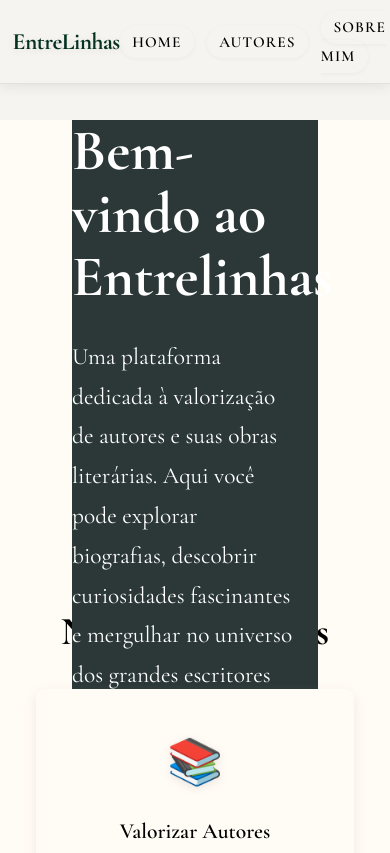
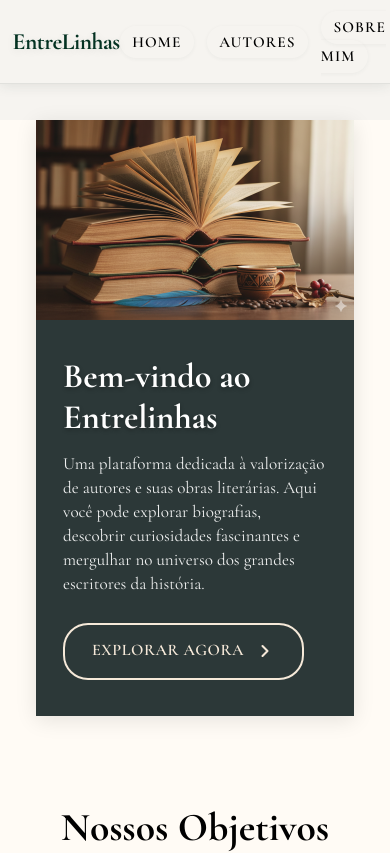
Before and after one commit to Mariaeduardar07/Entrelinhas, a Next.js app: page / in a window 390 px wide. Shown: the top 853 px of the page. Built offline with nearby package versions, Linux system fonts and the light colour scheme; no server answers.

Commit message:
feat: Refactor the Banner component structure and styles to improve the layout

```diff
--- a/src/components/bannerHome/bannerHome.module.css
+++ b/src/components/bannerHome/bannerHome.module.css
@@ -1,35 +1,30 @@
 .section {
   display: flex;
   width: 100%;
-  height: 400px;
-  margin: 2rem auto;
-  padding: 0 2rem;
-  box-shadow: none;
-  background: none;
-  max-width: 1200px;
+  min-height: 320px;
+  margin: 0;
+  padding: 0;
+  align-items: stretch;
+  box-shadow: 0 4px 20px rgba(0, 0, 0, 0.1);
 }
 
 .content {
   width: 50%;
-  padding: 3rem 2rem;
+  padding: 2.2rem 2rem;
   display: flex;
   flex-direction: column;
   justify-content: center;
+  align-items: flex-start;
   color: var(--cor-1);
-  background: var(--cor-do-banner);
-  position: relative;
+  background: linear-gradient(135deg, var(--cor-do-banner) 0%, #1a2424 100%);
 }
 
-
-
 .imageContainer {
-  position: relative;
   width: 50%;
-  height: 100%;
   overflow: hidden;
-  background: none;
   display: flex;
   align-items: center;
+  justify-content: center;
 }
 
 .image {
@@ -41,96 +36,111 @@
 }
 
 .image:hover {
-  transform: scale(1.05);
+  transform: scale(1.08);
 }
 
 
 
 .title {
   font-family: 'Cormorant Garamond', serif;
-  font-size: 3.2rem;
+  font-size: 2.4rem;
   font-weight: 700;
   color: #fff;
-  line-height: 1.1;
-  margin-bottom: 1.5rem;
+  line-height: 1.2;
+  margin-bottom: 0.8rem;
+  text-shadow: 0 2px 4px rgba(0, 0, 0, 0.3);
 }
 
 .description {
-  font-size: 1.3rem;
-  line-height: 1.7;
-  color: #fff;
-  margin-bottom: 2.5rem;
-  max-width: 90%;
+  font-size: 1rem;
+  line-height: 1.4;
+  color: rgba(255, 255, 255, 0.92);
+  margin-bottom: 1.5rem;
+  max-width: 85%;
   font-family: 'Cormorant Garamond', serif;
 }
-.carouselIndicators {
-  position: absolute;
-  left: 2rem;
-  bottom: 2rem;
-  display: flex;
-  gap: 0.5rem;
-}
-.carouselDot {
-  width: 12px;
-  height: 12px;
-  background: #fff;
-  border-radius: 50%;
-  opacity: 0.8;
-}
-
 .buttonContainer {
   display: flex;
-  gap: var(--space-md);
+  gap: 1rem;
   align-items: center;
 }
 
 .button {
-  background: linear-gradient(135deg, var(--primary-600) 0%, var(--primary-700) 100%);
-  color: white;
-  border: none;
-  border-radius: var(--radius-lg);
-  padding: var(--space-md) var(--space-xl);
+  background: transparent;
+  border: 2px solid #f6e9d9;
+  color: #f6e9d9;
+  padding: 0.7rem 1.6rem;
+  border-radius: 25px;
   font-weight: 600;
-  font-size: 0.9rem;
-  text-transform: uppercase;
-  letter-spacing: 0.05em;
-  cursor: pointer;
-  transition: all 0.3s ease;
+  font-size: 0.95rem;
   display: flex;
   align-items: center;
-  gap: var(--space-sm);
-  box-shadow: var(--shadow-md);
+  gap: 0.6rem;
+  font-family: 'Cormorant Garamond', serif;
+  transition: all 0.3s ease;
+  text-decoration: none;
+  cursor: pointer;
+  letter-spacing: 0.5px;
 }
 
 .button:hover {
-  background: linear-gradient(135deg, var(--primary-700) 0%, var(--primary-900) 100%);
+  background: #f6e9d9;
+  color: var(--cor-do-banner);
   transform: translateY(-2px);
-  box-shadow: var(--shadow-lg);
+  box-shadow: 0 6px 20px rgba(246, 233, 217, 0.3);
 }
 
 @media (max-width: 768px) {
   .section {
     flex-direction: column;
-    margin: var(--space-xl) var(--space-md);
+    min-height: auto;
   }
 
   .imageContainer {
     width: 100%;
-    height: 250px;
+    height: 200px;
     order: -1;
   }
 
   .content {
     width: 100%;
-    padding: var(--space-xl);
+    padding: 2rem 1.5rem;
     order: 1;
+    background: var(--cor-do-banner);
   }
 
-  .imageContainer::after {
-    display: none;
+  .title {
+    font-size: 2rem;
+    margin-bottom: 0.8rem;
   }
 
-  .buttonContainer {
-    justify-content: center;
+  .description {
+    font-size: 0.95rem;
+    max-width: 100%;
+    margin-bottom: 1.5rem;
+  }
+
+  .button {
+    padding: 0.8rem 1.8rem;
+    font-size: 0.95rem;
   }
 }
+
+@media (max-width: 480px) {
+  .content {
+    padding: 2rem 1.5rem;
+  }
+
+  .title {
+    font-size: 1.9rem;
+  }
+
+  .description {
+    font-size: 0.95rem;
+  }
+
+  .button {
+    padding: 0.75rem 1.5rem;
+    font-size: 0.9rem;
+  }
+}
--- a/src/components/bannerHome/index.jsx
+++ b/src/components/bannerHome/index.jsx
@@ -1,6 +1,7 @@
 import styles from "./bannerHome.module.css";
 import { ChevronRight } from "lucide-react";
 import Image from "next/image";
+import Link from "next/link";
 
 export default function Banner({
   title,
@@ -8,28 +9,31 @@ export default function Banner({
   button,
   image,
   imageAlt,
+  href = "/autores"
 }) {
   return (
-    <div className={styles.section}>
+    <section className={styles.section}>
       <div className={styles.content}>
-        <h2 className={styles.title}>{title}</h2>
+        <h1 className={styles.title}>{title}</h1>
         <p className={styles.description}>{description}</p>
         <div className={styles.buttonContainer}>
-            <button className={styles.button}>
-              {button}
-              <ChevronRight size={16} strokeWidth={2} />
-            </button>
+          <Link href={href} className={styles.button}>
+            {button}
+            <ChevronRight size={20} strokeWidth={2.5} />
+          </Link>
         </div>
       </div>
       <div className={styles.imageContainer}>
         <Image
           src={image}
           alt={imageAlt}
-          width={600}
-          height={400}
+          width={700}
+          height={500}
           className={styles.image}
+          priority
+          sizes="(max-width: 768px) 100vw, 50vw"
         />
       </div>
-    </div>
+    </section>
   );
 }
```
